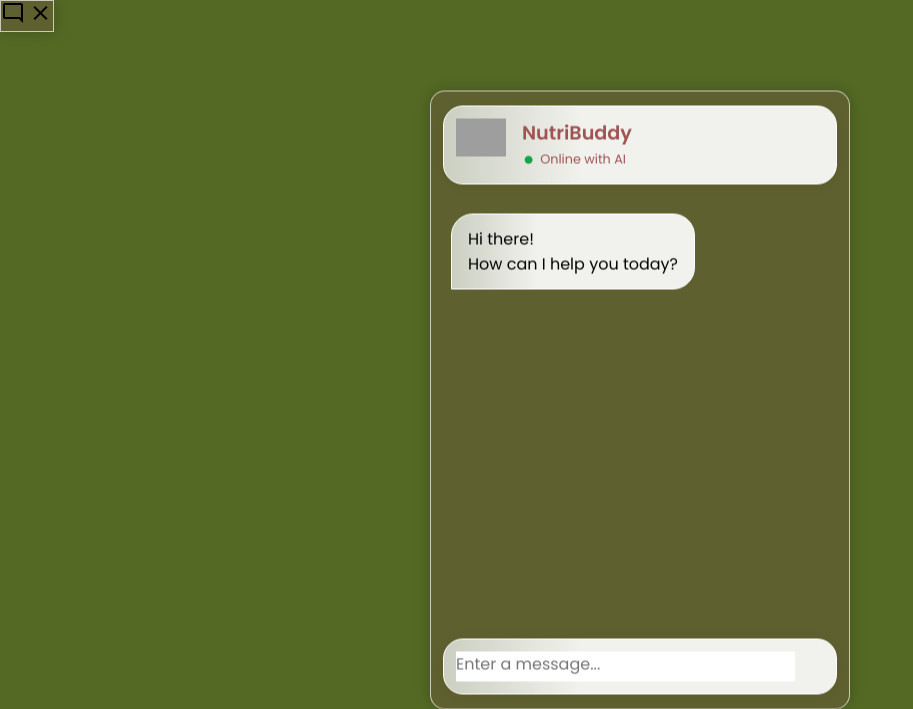
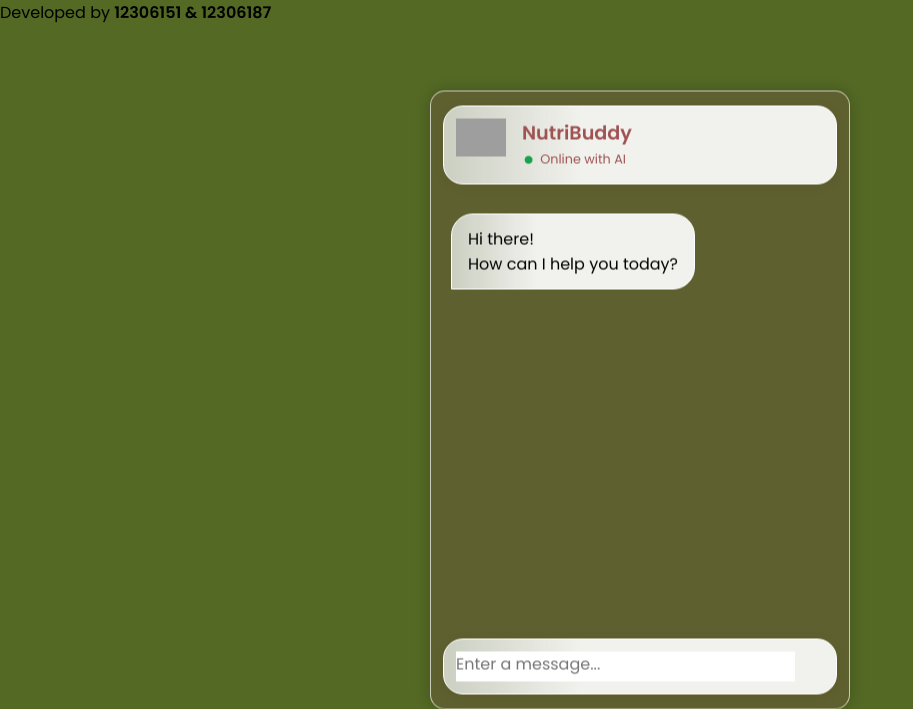
Before and after one commit to mr-nigam/NutriBuddy---AI-enabled-meal-planner-ChatBot, a Flask app: template templates/index.html in a window 1280 px wide. Shown: the top 709 px of the page, without its empty margins (0-913 px from the left). Run offline with Flask 3, Linux system fonts and the light colour scheme; the template is opened without the code that fills it, so the values that code supplies are empty; grey boxes are pictures that could not be loaded.

Commit message:
index.html

```diff
--- a/templates/index.html
+++ b/templates/index.html
@@ -4,16 +4,16 @@
     <meta charset="UTF-8" />
     <meta name="viewport" content="width=device-width, initial-scale=1.0" />
     <title>Chatbot</title>
-    <link rel="stylesheet" href="static/style1.css" />
+    <link rel="stylesheet" href="{{ url_for('static', filename='style1.css') }}" />
     <link
       rel="stylesheet"
       href="https://fonts.googleapis.com/css2?family=Material+Symbols+Outlined:opsz,wght,FILL,GRAD@24,400,0,0"
     />
-    <script src="static/script.js" defer></script>
+    <script src="{{ url_for('static', filename='script.js') }}" defer></script>
   </head>
   <body>
     <div class="show-chatbot" id="chatBot">
-      <button class="chatbot-to ggle glass-bg">
+      <button class="chatbot-toggle glass-bg">
         <span class="material-symbols-outlined">mode_comment</span>
         <span class="material-symbols-outlined">close</span>
       </button>
@@ -52,5 +52,8 @@
         </div>
       </div>
     </div>
+    <footer class="footer">
+      Developed by <strong>12306151 & 12306187</strong>
+    </footer>
   </body>
 </html>
```
